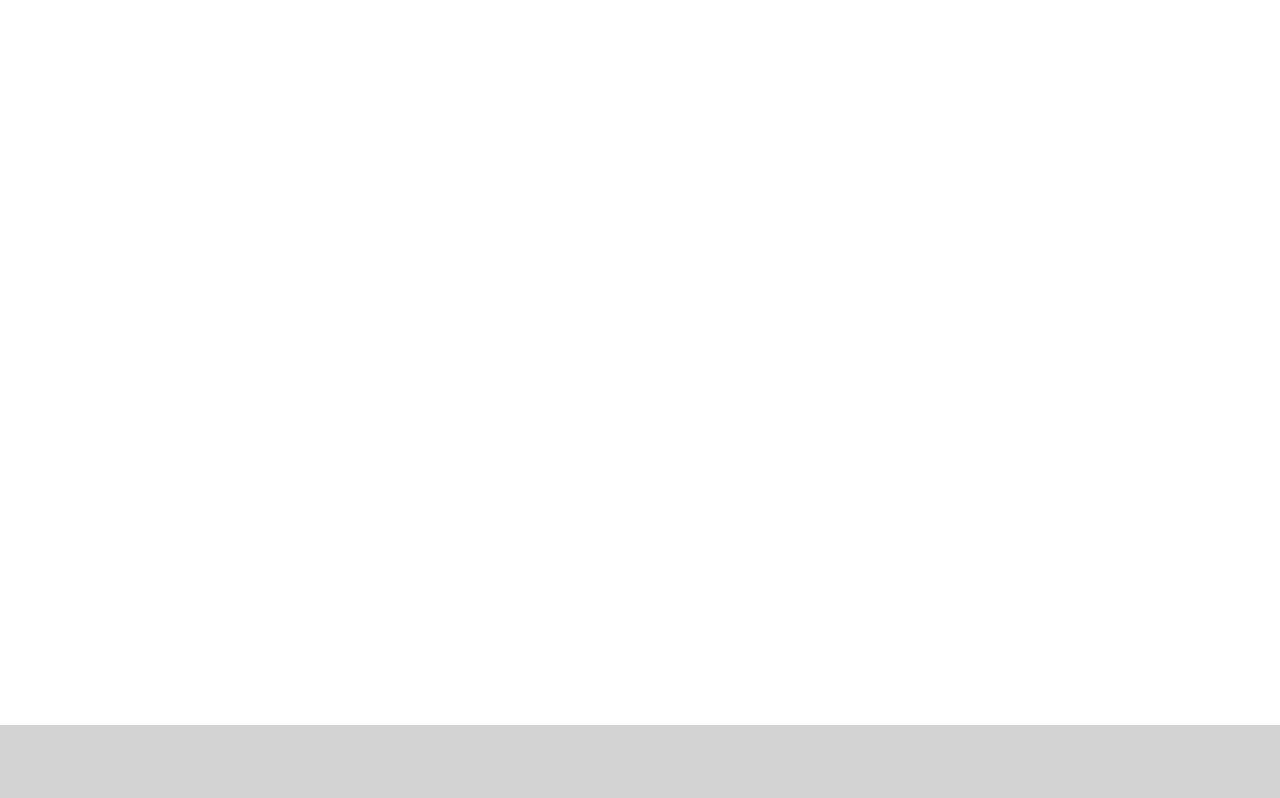
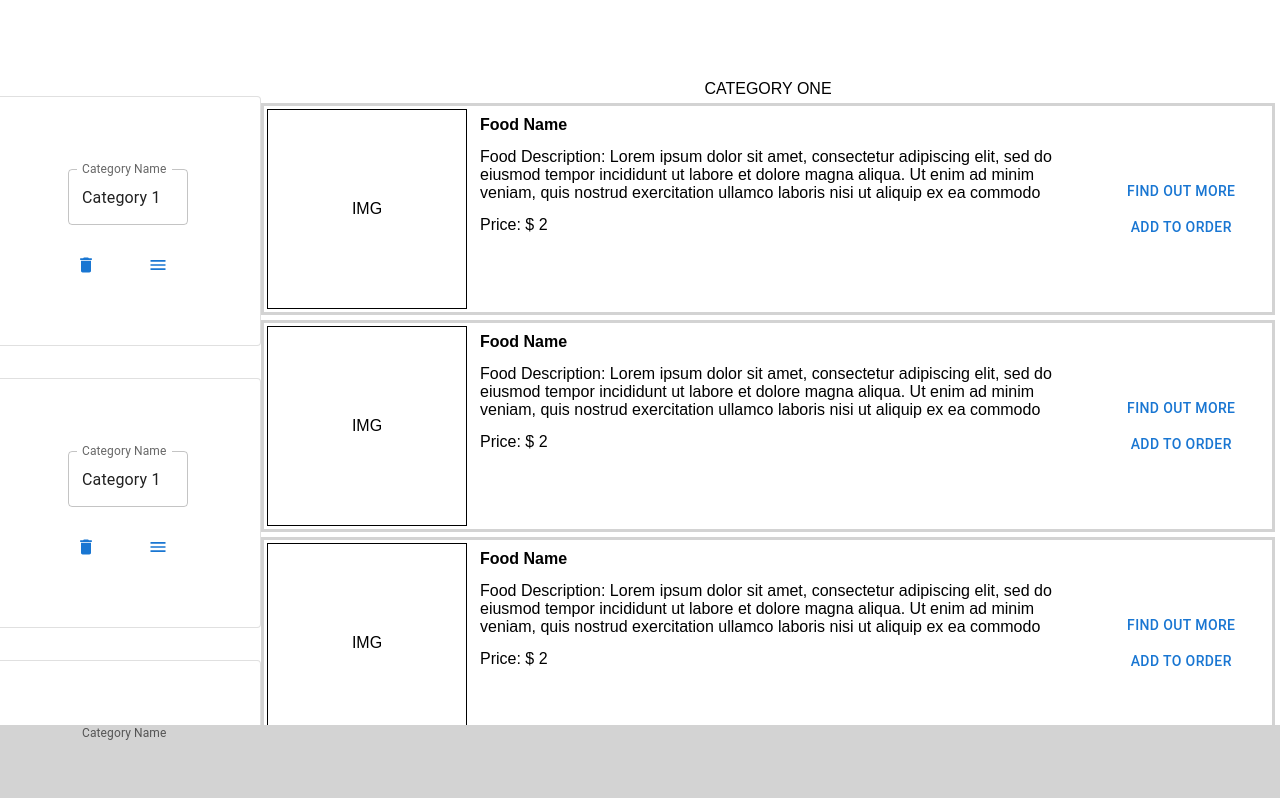
Before and after one commit to JStarL/capstone-project, a React (Create React App) app in the folder frontend/my-app/: page /customer/1 in a window 1280 px wide. Before the commit this address had no page. Shown: the top 798 px of the page. Built offline with nearby package versions, Linux system fonts and the light colour scheme.

Commit message:
frontend

```diff
--- a/frontend/my-app/src/App.css
+++ b/frontend/my-app/src/App.css
@@ -109,6 +109,7 @@ nav {
 
 .link {
   margin: 0 10px;
+  font-size: 13px;
 }
 
 main {
--- a/frontend/my-app/src/App.jsx
+++ b/frontend/my-app/src/App.jsx
@@ -8,6 +8,7 @@ import AddStaffPage from './pages/AddStaffPage';
 import ManagerMenuPage from './pages/ManagerMenuPage';
 import NewMenuItemPage from './pages/NewMenuItemPage';
 import RegisterPage from './pages/RegisterPage';
+import CustomerMenuPage from './pages/CustomerMenuPage';
 
 function App() {
   const [id, setId] = React.useState(null);
@@ -82,14 +83,17 @@ function App() {
           <Route path='/addstaff' element={<AddStaffPage />} />
           <Route path='/manager/menu' element={<ManagerMenuPage />} />
           <Route path='/manager/addnewmenuitem' element={<NewMenuItemPage />} />
+
+          <Route path='/customer/:menuId' element={<CustomerMenuPage />} />
         </Routes>
       </main>
       <footer>
-        {id === null ? null : (
-          <div className="footer-container">
+        {id === null
+          ? null
+          : (<div className="footer-container">
             <Button><Link to='/addstaff'>Add Staff</Link></Button>
-          </div>
-        )}
+            <Button><Link to='/manager/menu'>Menu</Link></Button>
+            </div>)}
       </footer>
 
       </BrowserRouter>
--- a/frontend/my-app/src/components/Components.css
+++ b/frontend/my-app/src/components/Components.css
@@ -39,6 +39,7 @@ body {
     margin: 3px;
     width: 70%;
     justify-content: flex-start;
+    text-align: left;
 }
 
 .food-item-button {
--- /dev/null
+++ b/frontend/my-app/src/components/CustomerFoodItem.jsx
@@ -0,0 +1,39 @@
+import React from 'react';
+import './Components.css';
+import { Button, TextField, Input } from '@mui/material';
+import { fileToDataUrl } from './helperFunctions';
+import DeleteIcon from '@mui/icons-material/Delete';
+import OutlinedInput from '@mui/material/OutlinedInput';
+import FormControl from '@mui/material/FormControl';
+import InputAdornment from '@mui/material/InputAdornment';
+import InputLabel from '@mui/material/InputLabel';
+
+function CustomerFoodItem ({ foodName, foodDescription, foodPrice }) {
+  const [image, setImage] = React.useState(null)
+  async function handleFileSelect (event) {
+    const thumbnailUrl = await fileToDataUrl(event.target.files[0])
+    setImage(thumbnailUrl);
+  }
+
+  console.log(foodName)
+  return <>
+  <div className='food-item-div'>
+    <div>
+      {image
+      ? <div className='image'><img style={{ height: '200px', width: '200px', margin: '5px' }} src={image}></img></div>
+      : <div className='food-item-img'>IMG</div>}
+    </div>
+    <div className='food-item-middle'>
+      <div className='div-section'><b>{foodName}</b></div>
+      <div className='div-section'>{foodDescription}</div>
+      <div className='div-section'>Price: $ {foodPrice}</div>
+    </div>
+    <div className='food-item-button'>
+        <Button>Find out more</Button>
+        <Button>Add to Order</Button>
+    </div>
+  </div>
+  </>
+}
+
+export default CustomerFoodItem;
--- a/frontend/my-app/src/makeRequest.jsx
+++ b/frontend/my-app/src/makeRequest.jsx
@@ -1,7 +1,8 @@
 // import React from 'react';
 // import PropTypes from 'prop-types';
-const configData = require('../config.json');
-const BACKEND_BASE_URL = 'http://localhost:' + configData.BACKEND_PORT;
+// const configData = require('../config.json');
+const BACKEND_PORT = 8080;
+const BACKEND_BASE_URL = 'http://localhost:' + BACKEND_PORT;
 
 export const fetchFromBackend = (subUrl, methodType, reqBody, token) => {
   return new Promise((resolve, reject) => {
--- /dev/null
+++ b/frontend/my-app/src/pages/CustomerMenuPage.jsx
@@ -0,0 +1,33 @@
+import React from 'react';
+import '../App.css';
+import { Button } from '@mui/material';
+import CustomerFoodItem from '../components/CustomerFoodItem';
+import { useNavigate } from 'react-router-dom';
+import Category from '../components/Category';
+
+function CustomerMenuPage () {
+  const [foodName, setFoodName] = React.useState('Food Name');
+  const [foodDescription, setFoodDescription] = React.useState('Food Description: Lorem ipsum dolor sit amet, consectetur adipiscing elit, sed do eiusmod tempor incididunt ut labore et dolore magna aliqua. Ut enim ad minim veniam, quis nostrud exercitation ullamco laboris nisi ut aliquip ex ea commodo')
+  const [foodPrice, setFoodPrice] = React.useState(2)
+
+  const navigate = useNavigate();
+
+  return <>
+    <div style={{ display: 'flex', flexDirection: 'row' }}>
+      <div style={{ width: '20%', backgroundColor: 'white', display:'flex', flexDirection: 'column', alignItems: 'center'}}>
+        <Category></Category>
+        <Category></Category>
+        <Category></Category>
+        <Category></Category>
+      </div>
+      <div style={{ width: '80%', height: '100%'}}>
+        CATEGORY ONE
+        <CustomerFoodItem foodName={foodName} foodDescription={foodDescription} foodPrice={foodPrice}></CustomerFoodItem>
+        <CustomerFoodItem foodName={foodName} foodDescription={foodDescription} foodPrice={foodPrice}></CustomerFoodItem>
+        <CustomerFoodItem foodName={foodName} foodDescription={foodDescription} foodPrice={foodPrice}></CustomerFoodItem>
+      </div>
+    </div>
+  </>
+}
+
+export default CustomerMenuPage;
--- a/frontend/my-app/src/pages/ManagerLoginPage.jsx
+++ b/frontend/my-app/src/pages/ManagerLoginPage.jsx
@@ -2,6 +2,7 @@ import React from 'react';
 import '../App.css';
 import { useNavigate, Link } from 'react-router-dom';
 import { Button, TextField, Typography, Paper } from '@mui/material';
+import makeRequest from '../makeRequest.jsx'
 
 function ManagerLoginPage ({ onSuccess }) {
   const [email, setEmail] = React.useState('');
@@ -9,7 +10,12 @@ function ManagerLoginPage ({ onSuccess }) {
   const navigate = useNavigate();
 
   function login () {
-    onSuccess(1);
+    const body = JSON.stringify({
+      email,
+      password,
+    })
+    const data = makeRequest('/auth/register', 'POST', body, null)
+    onSuccess(data);
     navigate('/manager/menu')
   }
 
@@ -41,6 +47,7 @@ function ManagerLoginPage ({ onSuccess }) {
       value={password}
     />
     <Button onClick={login}>Log In</Button>
+    <br></br>
     <span className="link"><Link to='/register'>New Manager? Sign Up Here!</Link></span>
     </form>
   </Paper>
```
